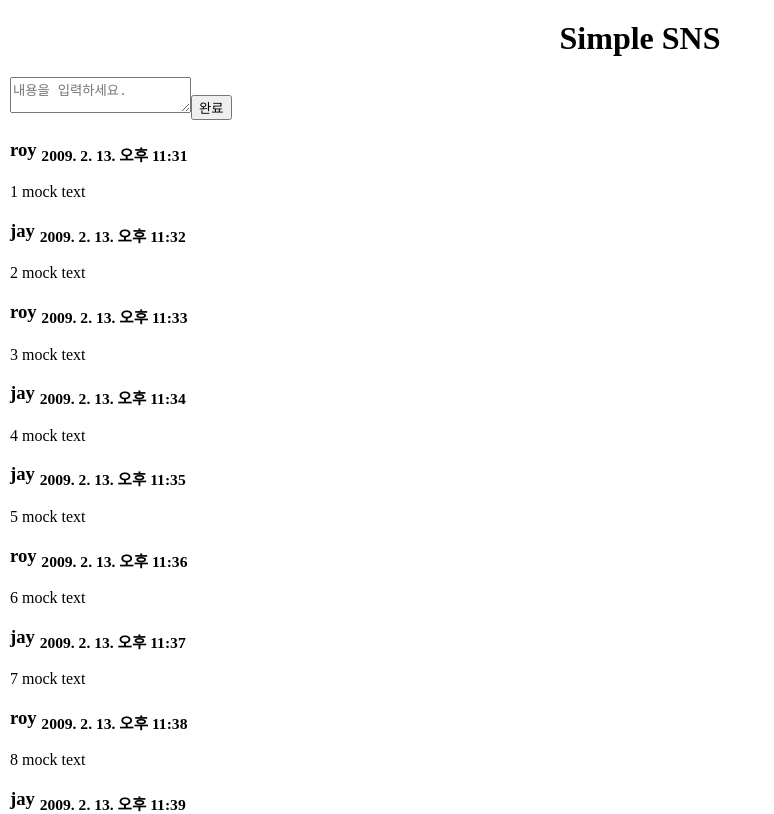
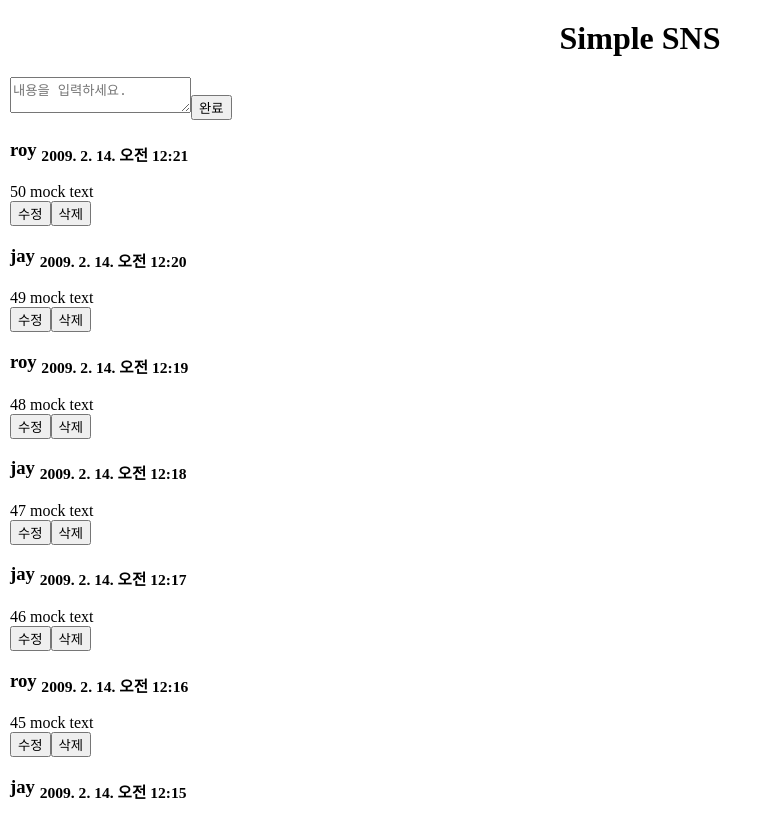
Before and after one commit to dbstjrwnekd/api_study, a Next.js app in the folder client/: page / in a window 1280 px wide. Shown: the top 814 px of the page, without its empty margins (0-774 px from the left). Built offline with nearby package versions, Linux system fonts and the light colour scheme.

Commit message:
update-delete-message

```diff
--- a/client/components/MsgInput.js
+++ b/client/components/MsgInput.js
@@ -1,6 +1,6 @@
 import { useRef } from "react";
 
-const MsgInput = ({ mutate }) => {
+const MsgInput = ({ mutate, id = undefined, text = "" }) => {
   const textRef = useRef(null);
 
   const onSubmit = (e) => {
@@ -8,12 +8,16 @@ const MsgInput = ({ mutate }) => {
     e.stopPropagation();
     const text = textRef.current.value;
     textRef.current.value = "";
-    mutate(text);
+    mutate(text, id);
   };
 
   return (
     <form className="message_input" onSubmit={onSubmit}>
-      <textarea ref={textRef} placeholder="내용을 입력하세요." />
+      <textarea
+        ref={textRef}
+        placeholder="내용을 입력하세요."
+        defaultValue={text}
+      />
       <button type="submit">완료</button>
     </form>
   );
--- a/client/components/MsgItem.js
+++ b/client/components/MsgItem.js
@@ -1,4 +1,15 @@
-const MsgItem = ({ userId, timeStamp, text }) => (
+import MsgInput from "./MsgInput";
+
+const MsgItem = ({
+  id,
+  userId,
+  timeStamp,
+  text,
+  onUpdateMessage,
+  onDeleteMessage,
+  isEditing,
+  startEdit,
+}) => (
   <li className="message_item">
     <h3>
       {userId}{" "}
@@ -13,8 +24,18 @@ const MsgItem = ({ userId, timeStamp, text }) => (
         })}
       </sub>
     </h3>
+    {isEditing ? (
+      <>
+        <MsgInput mutate={onUpdateMessage} id={id} text={text} />
+      </>
+    ) : (
+      text
+    )}
 
-    {text}
+    <div className="messages_buttons">
+      <button onClick={startEdit}>수정</button>
+      <button onClick={onDeleteMessage}>삭제</button>
+    </div>
   </li>
 );
 
--- a/client/components/MsgList.js
+++ b/client/components/MsgList.js
@@ -10,15 +10,17 @@ const originalMsgs = Array(50)
   .map((_, i) => ({
     id: 50 - i,
     userId: getRandomUserId(),
-    timeStamp: 1234567890123 + i * 1000 * 60,
-    text: `${i + 1} mock text`,
+    timeStamp: 1234567890123 + (50 - i) * 1000 * 60,
+    text: `${50 - i} mock text`,
   }));
 
 const MsgList = () => {
   const [msgs, setMsgs] = useState(originalMsgs);
+  const [editingId, setEditingId] = useState(null);
+
   const onCreateMessage = (text) => {
     const newMsg = {
-      id: msgs.length,
+      id: msgs.length + 1,
       userId: getRandomUserId(),
       timeStamp: Date.now(),
       text: `${msgs.length + 1} ${text}`,
@@ -26,12 +28,45 @@ const MsgList = () => {
     setMsgs((msgs) => [newMsg, ...msgs]);
   };
 
+  const onUpdateMessage = (text, id) => {
+    setMsgs((msgs) => {
+      const targetIndex = msgs.findIndex((msg) => msg.id === id);
+      if (targetIndex < 0) return msgs;
+      const newMsgs = [...msgs];
+      newMsgs.splice(targetIndex, 1, {
+        ...msgs[targetIndex],
+        text,
+      });
+      return newMsgs;
+    });
+    doneEdit();
+  };
+
+  const doneEdit = () => setEditingId(null);
+
+  const onDeleteMessage = (id) => {
+    setMsgs((msgs) => {
+      const targetIndex = msgs.findIndex((msg) => msg.id === id);
+      if (targetIndex < 0) return msgs;
+      const newMsgs = [...msgs];
+      newMsgs.splice(targetIndex, 1);
+      return newMsgs;
+    });
+  };
+
   return (
     <>
       <MsgInput mutate={onCreateMessage} />
       <ul className="messages">
         {msgs.map((msg) => (
-          <MsgItem key={msg.id} {...msg} />
+          <MsgItem
+            key={msg.id}
+            {...msg}
+            onUpdateMessage={onUpdateMessage}
+            onDeleteMessage={() => onDeleteMessage(msg.id)}
+            startEdit={() => setEditingId(msg.id)}
+            isEditing={editingId === msg.id}
+          />
         ))}
       </ul>
     </>
```
